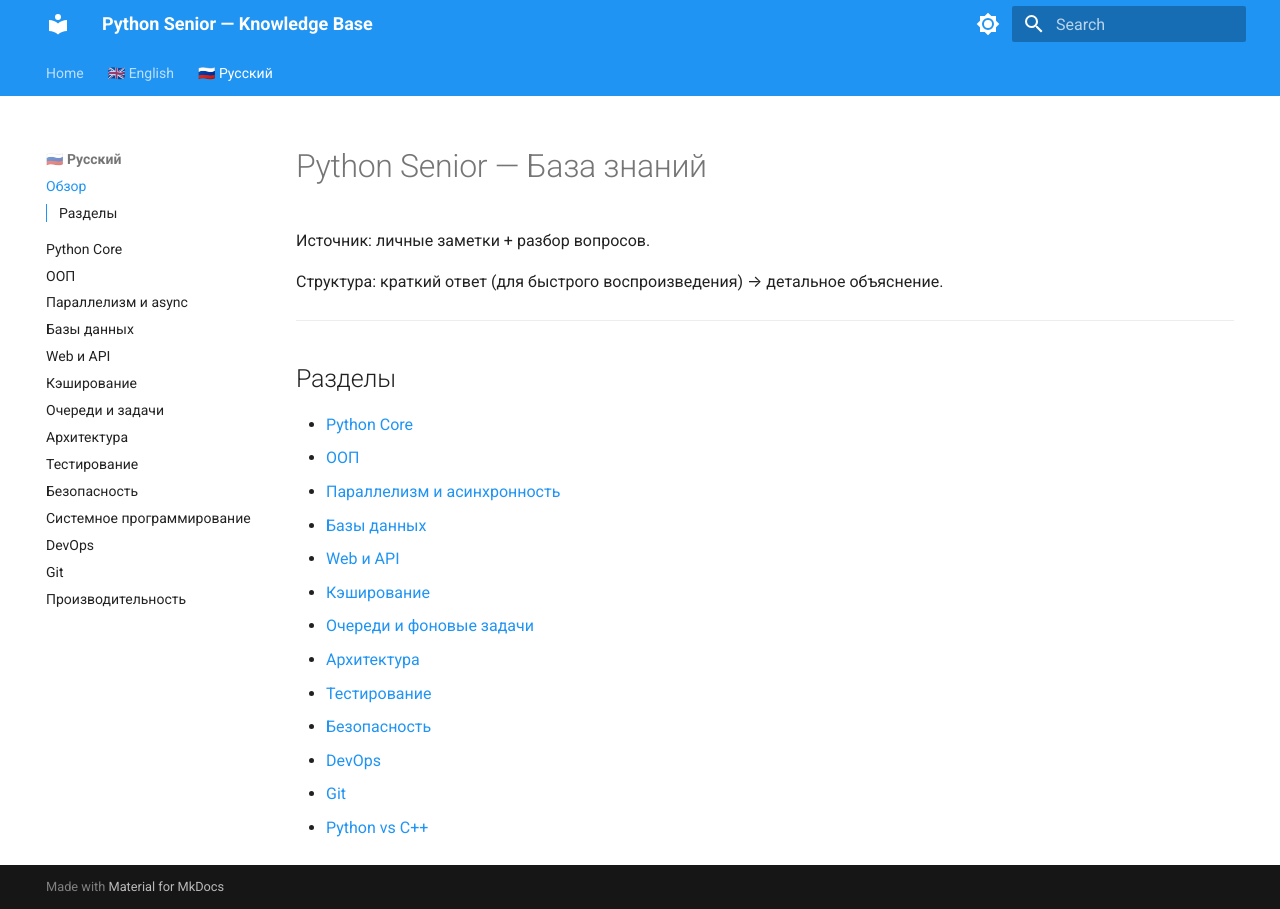
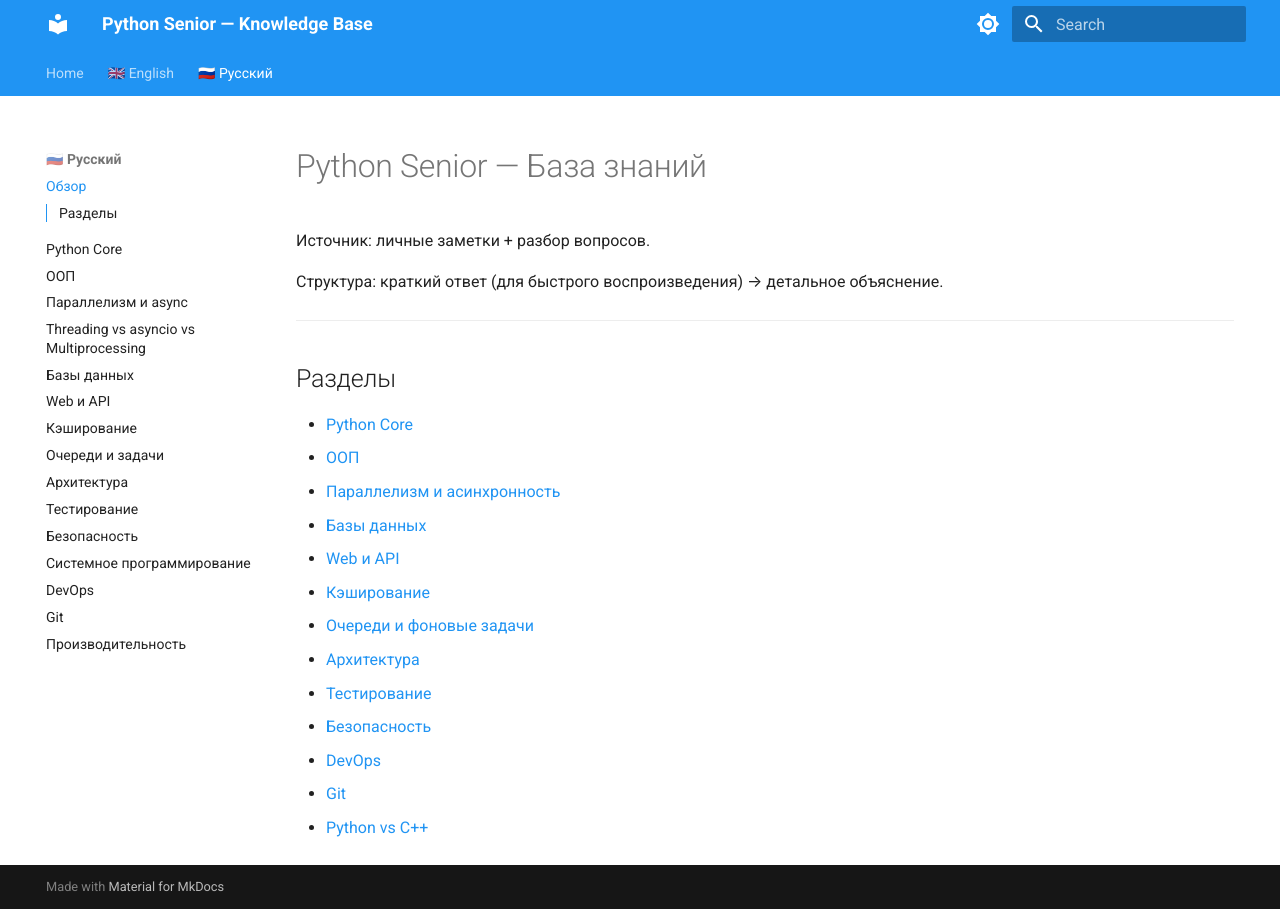
Before and after one commit to spiritEcosse/senior-kb, an MkDocs documentation site: the page built from docs/index.md, in a window 1280 px wide. Built offline with MkDocs 1.6.1 and Material for MkDocs 9.7.7, drawn with Linux system fonts in a browser that asks for light colours.

Commit message:
add: threading vs asyncio vs multiprocessing page (mkdocs.yml)

```diff
--- a/mkdocs.yml
+++ b/mkdocs.yml
@@ -50,6 +50,7 @@ nav:
     - Python Core: en/python-core.md
     - OOP: en/oop.md
     - Concurrency & Async: en/concurrency.md
+    - Threading vs asyncio vs Multiprocessing: en/threading.md
     - Databases: en/databases.md
     - Web & API: en/web-api.md
     - Caching: en/caching.md
@@ -66,6 +67,7 @@ nav:
     - Python Core: python-core.md
     - ООП: oop.md
     - Параллелизм и async: concurrency.md
+    - Threading vs asyncio vs Multiprocessing: threading.md
     - Базы данных: databases.md
     - Web и API: web-api.md
     - Кэширование: caching.md
```
